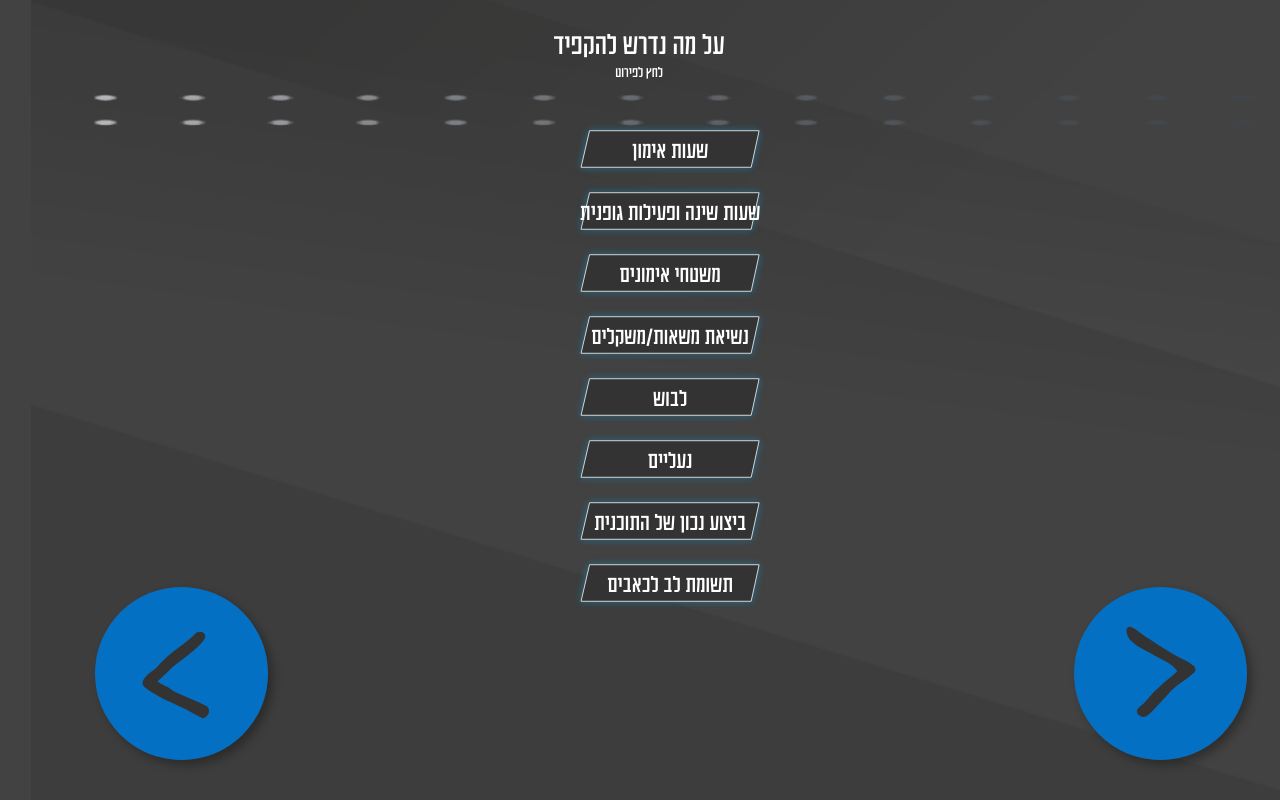
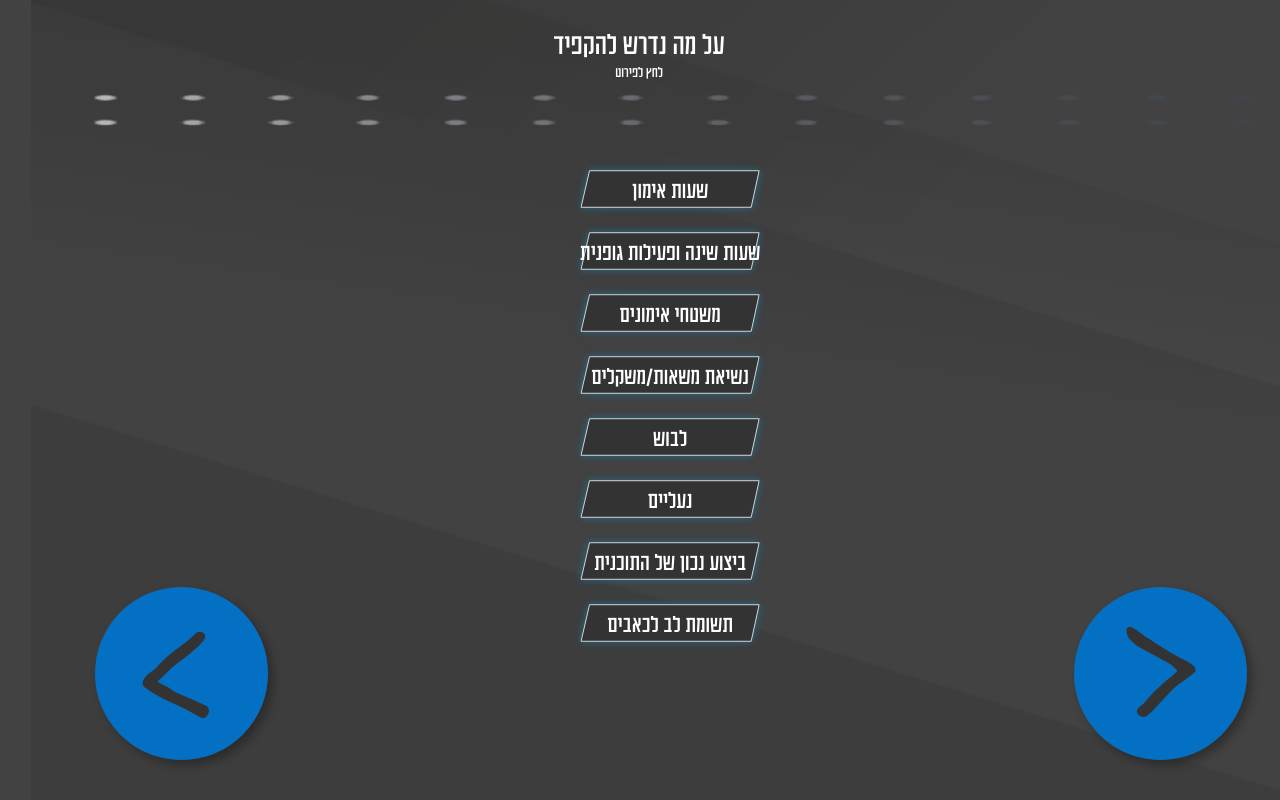
Before and after one commit to inbar2504/programforsports, a React (Vite) app: page /programforsports/need-page in a window 1280 px wide. Built offline with nearby package versions, Linux system fonts and the light colour scheme.

Commit message:
moved the need boxes down a bit

```diff
--- a/src/App.css
+++ b/src/App.css
@@ -226,7 +226,7 @@ body {
 
 .things-to-know {
   position: absolute;
-  bottom: 20vh;
+  bottom: 15vh;
   color: white;
   font-size: clamp(1.3rem, 2vw, 3rem);
   list-style: none;
```
